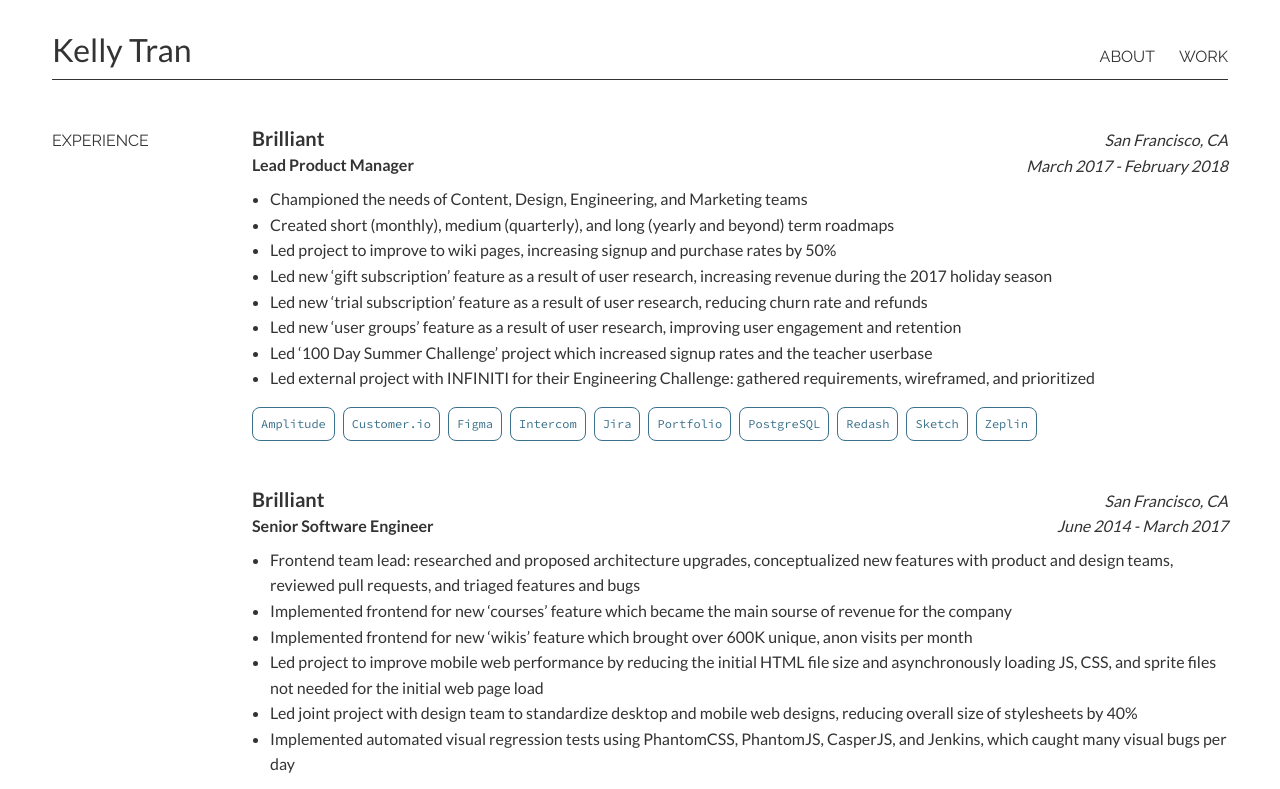
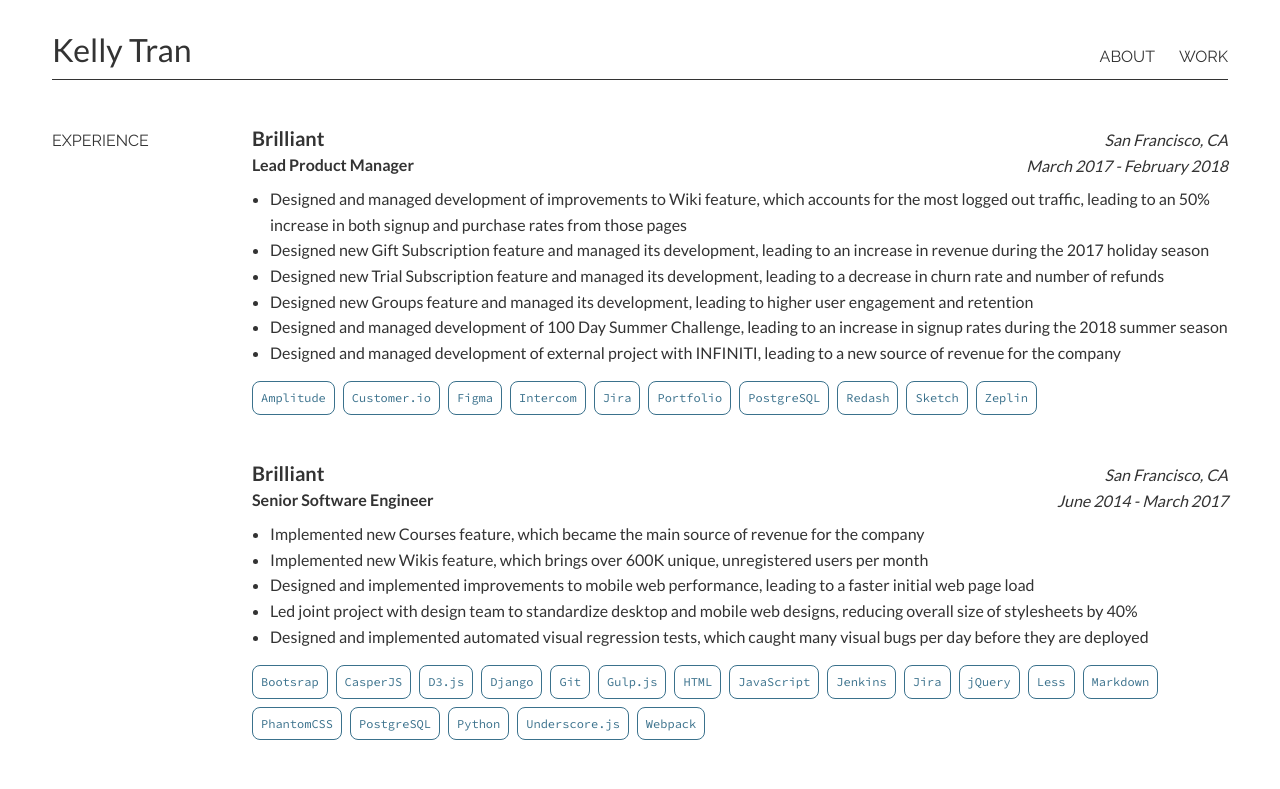
Before and after one commit to kellybelly/portfolio, a Vue app: page /resume in a window 1280 px wide. Shown: the top 789 px of the page. Built offline with nearby package versions, Linux system fonts and the light colour scheme.

Commit message:
update favicon and resume, add deploy.sh

```diff
--- a/src/views/Resume.vue
+++ b/src/views/Resume.vue
@@ -15,34 +15,22 @@
           </div>
           <ul class="col col-10 col-last">
             <li>
-              Championed the needs of Content, Design, Engineering, and Marketing teams
+              Designed and managed development of improvements to Wiki feature, which accounts for the most  logged out traffic, leading to an 50% increase in both signup and purchase rates from those pages
             </li>
             <li>
-              Created short (monthly), medium (quarterly), and long (yearly and beyond) term
-              roadmaps
+              Designed new Gift Subscription feature and managed its development, leading to an increase in revenue during the 2017 holiday season
             </li>
             <li>
-              Led project to improve to wiki pages, increasing signup and purchase rates by 50%
+              Designed new Trial Subscription feature and managed its development, leading to a decrease in churn rate and number of refunds
             </li>
             <li>
-              Led new ‘gift subscription’ feature as a result of user research, increasing revenue
-              during the 2017 holiday season
+              Designed new Groups feature and managed its development, leading to higher user engagement and  retention
             </li>
             <li>
-              Led new ‘trial subscription’ feature as a result of user research, reducing churn
-              rate and refunds
+              Designed and managed development of 100 Day Summer Challenge, leading to an increase in signup rates during the 2018 summer season
             </li>
             <li>
-              Led new ‘user groups’ feature as a result of user research, improving user engagement
-              and retention
-            </li>
-            <li>
-              Led ‘100 Day Summer Challenge’ project which increased signup rates and the teacher
-              userbase
-            </li>
-            <li>
-              Led external project with INFINITI for their Engineering Challenge: gathered
-              requirements, wireframed, and prioritized
+              Designed and managed development of external project with INFINITI, leading to a new source of revenue for the company
             </li>
           </ul>
           <div class="resume-skills col col-10 col-last">
@@ -71,30 +59,19 @@
           </div>
           <ul class="col col-10 col-last">
             <li>
-              Frontend team lead: researched and proposed architecture upgrades, conceptualized new
-              features with product and design teams, reviewed pull requests, and triaged features
-              and bugs
+              Implemented new Courses feature, which became the main source of revenue for the company
             </li>
             <li>
-              Implemented frontend for new ‘courses’ feature which became the main sourse of
-              revenue for the company
+              Implemented new Wikis feature, which brings over 600K unique, unregistered users per month
             </li>
             <li>
-              Implemented frontend for new ‘wikis’ feature which brought over 600K unique, anon
-              visits per month
+              Designed and implemented improvements to mobile web performance, leading to a faster initial web page load
             </li>
             <li>
-              Led project to improve mobile web performance by reducing the initial HTML file size
-              and asynchronously loading JS, CSS, and sprite files not needed for the initial web
-              page load
+              Led joint project with design team to standardize desktop and mobile web designs, reducing overall size of stylesheets by 40%
             </li>
             <li>
-              Led joint project with design team to standardize desktop and mobile web designs,
-              reducing overall size of stylesheets by 40%
-            </li>
-            <li>
-              Implemented automated visual regression tests using PhantomCSS, PhantomJS, CasperJS,
-              and Jenkins, which caught many visual bugs per day
+              Designed and implemented automated visual regression tests, which caught many visual bugs per day before they are deployed
             </li>
           </ul>
           <div class="resume-skills col col-10 col-last">
@@ -213,10 +190,10 @@
         <div class="col resume-skill-section">
           <h3>Programming Languages</h3>
           <ul>
+            <li>HTML</li>
+            <li>CSS/SCSS/LESS</li>
             <li>JavaScript</li>
             <li>Python</li>
-            <li>HTML</li>
-            <li>CSS/SCSS/LESS</li>
           </ul>
         </div>
         <div class="col resume-skill-section">
```
Also changed, not shown: 2 other files (tests, documents, lock files or other folders).
